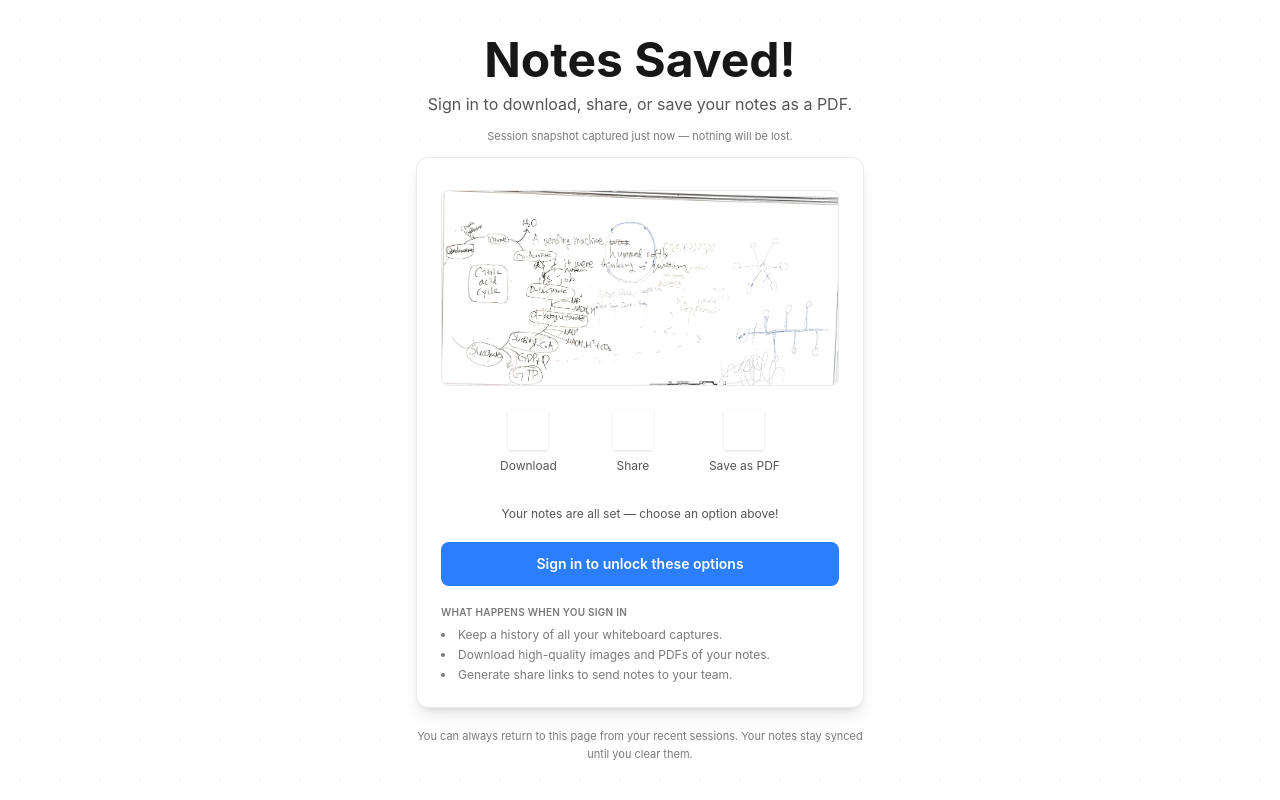
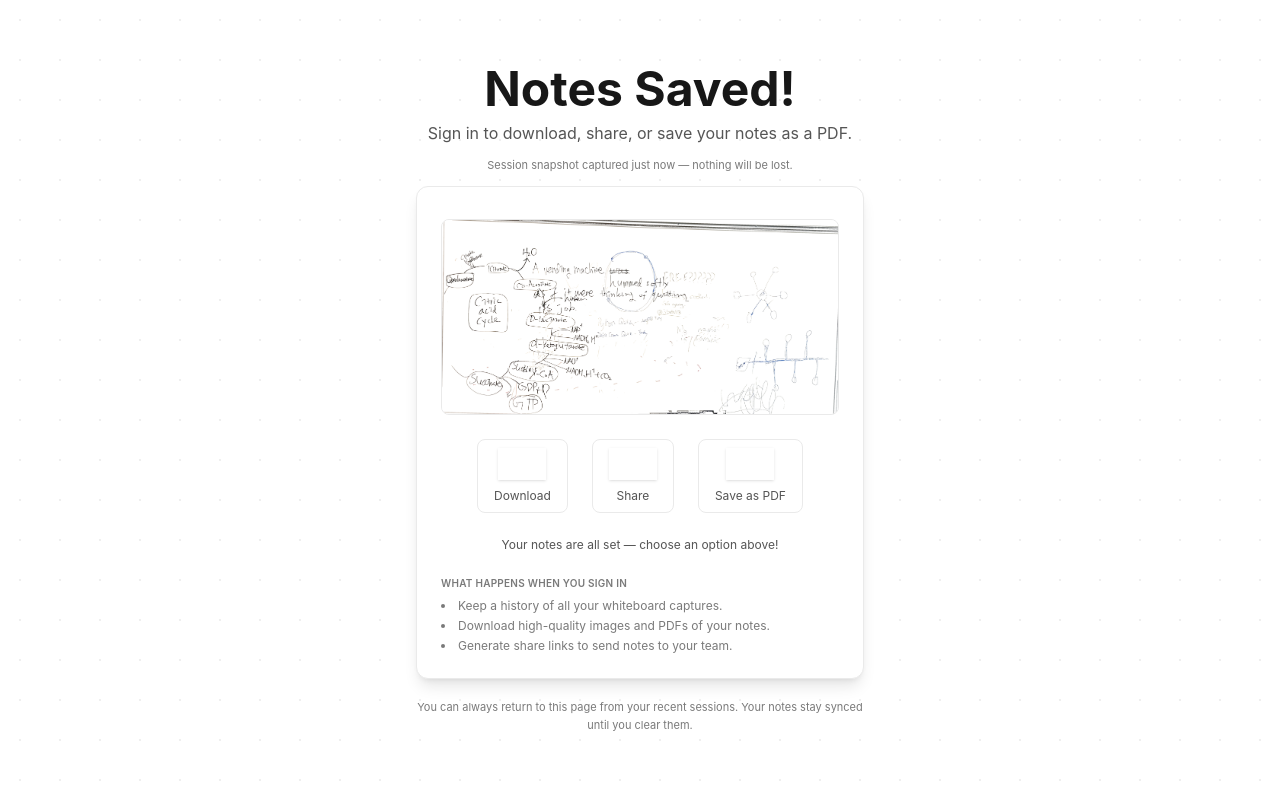
Before and after one commit to metamatong/nwhacks2026-boardcast-client, a Next.js app: page /note_options in a window 1280 px wide. Built offline with nearby package versions, Linux system fonts and the light colour scheme.

Commit message:
Added background to note options buttons and changed from blue color scheme to dark grey

```diff
--- a/frontend/note_options/noteOptions.tsx
+++ b/frontend/note_options/noteOptions.tsx
@@ -158,9 +158,9 @@ export default function NoteOptions() {
       onClick={() => handleClick(action)}
       title={label}
       aria-label={label}
-      className="flex flex-col items-center gap-2 px-4 py-2 rounded-lg text-sm text-primary hover:text-blue-500 transition-colors cursor-pointer"
+      className="flex flex-col items-center gap-2 px-4 py-2 rounded-lg text-sm text-primary hover:text-blue-500 transition-colors cursor-pointer bg-background border border-selected mt-2"
     >
-      <div className="relative h-10 w-10 flex items-center justify-center shadow-sm">
+      <div className="relative h-8 w-12 flex items-center justify-center shadow-sm">
         <Icon
           className={`absolute h-6 w-6 transition-opacity duration-300 ${
             clicked === action ? "opacity-0" : "opacity-100"
@@ -189,7 +189,7 @@ export default function NoteOptions() {
 
   return (
     <div
-      className="min-h-screen bg-background text-primary font-sans w-full flex flex-col justify-center items-center relative px-4"
+      className="min-h-screen bg-page text-primary font-sans w-full flex flex-col justify-center items-center relative px-4"
       style={{
         backgroundImage: `
           radial-gradient(circle, rgba(150, 150, 150, 0.15) 1.5px, transparent 1.5px)
@@ -263,22 +263,11 @@ export default function NoteOptions() {
             {helperText}
           </motion.p>
 
-          <motion.button
-            initial={{ opacity: 0, y: 10 }}
-            animate={{ opacity: 1, y: 0 }}
-            transition={{ duration: 0.5, delay: 0.8 }}
-            whileHover={{ scale: 1.02 }}
-            whileTap={{ scale: 0.98 }}
-            className="mt-2 w-full py-3 px-4 rounded-lg font-semibold bg-blue-500 text-background hover:opacity-85 transition-all cursor-pointer text-sm"
-          >
-            Sign in to unlock these options
-          </motion.button>
-
           <motion.div
             initial={{ opacity: 0 }}
             animate={{ opacity: 1 }}
             transition={{ duration: 0.5, delay: 0.9 }}
-            className="mt-5 text-left text-xs text-muted space-y-2"
+            className="mt-3 text-left text-xs text-muted space-y-2"
           >
             <p className="uppercase tracking-wide font-semibold text-[10px] text-muted">
               What happens when you sign in
```
